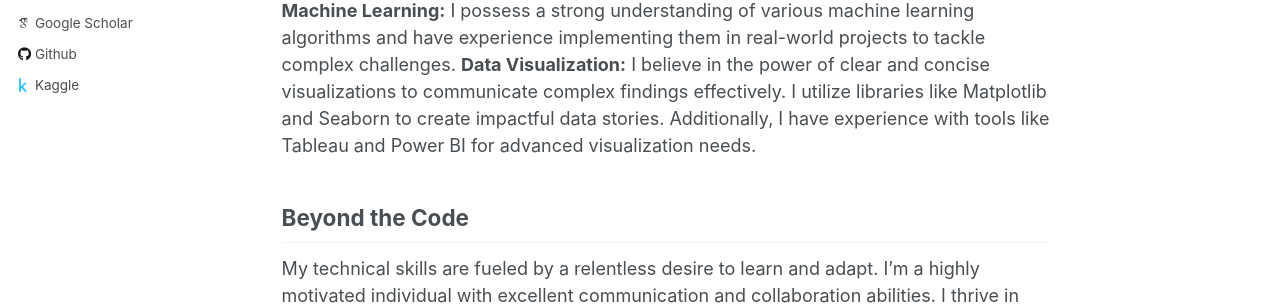
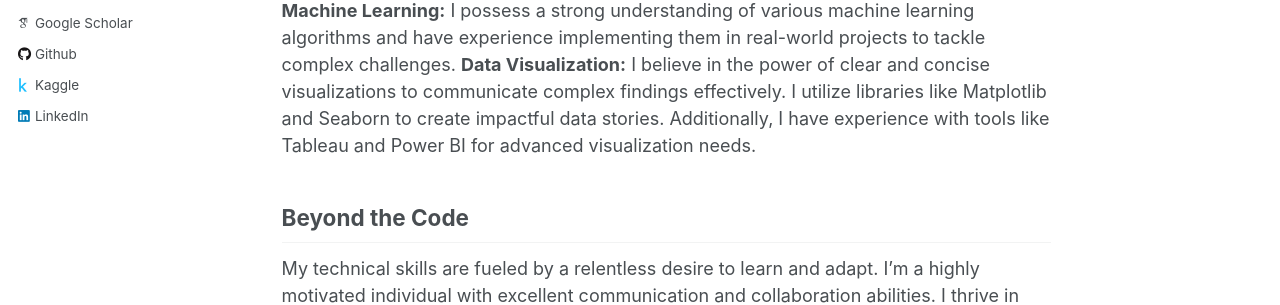
Before and after one commit to dandywibowo/dandywibowo.github.io, a Jekyll site: the page built from _pages/about.md, in a window 1280 px wide. Shown: the part 511-816 px from the top of the page. Built offline with Jekyll 4.4.1, drawn with Linux system fonts in a browser that asks for light colours; some web fonts are replaced.

Commit message:
Update _config.yml

```diff
--- a/_config.yml
+++ b/_config.yml
@@ -56,7 +56,7 @@ author:
   keybase          : # Username
   instagram        : # Username
   lastfm           : # Username
-  linkedin         : # dandywibowo
+  linkedin         : "dandywibowo"
   mastodon         : # URL
   medium           : # URL
   pinterest        : # Username
```
